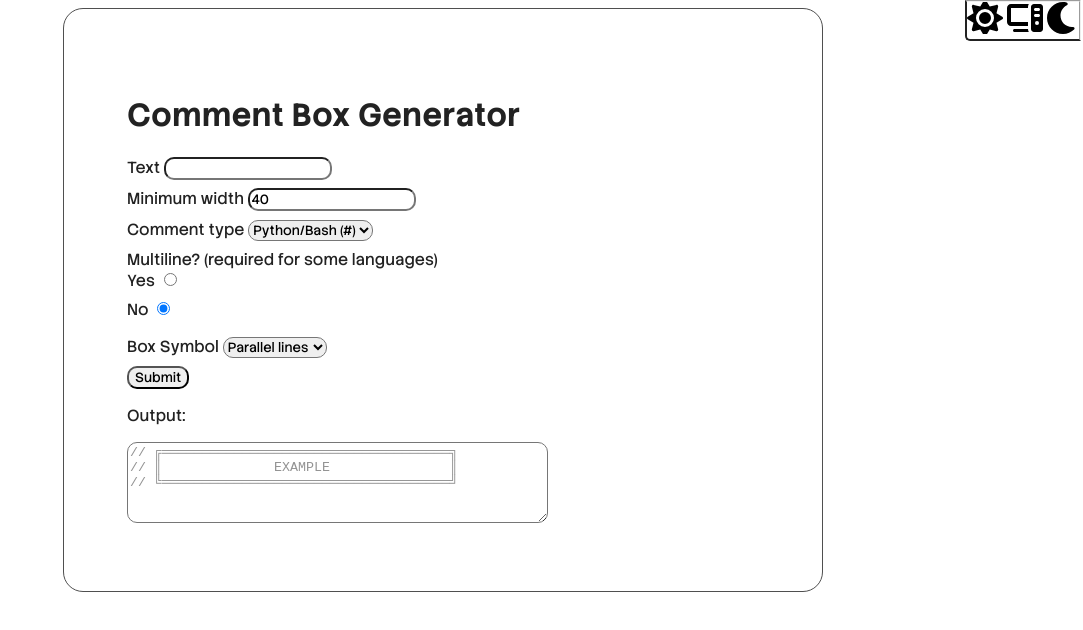
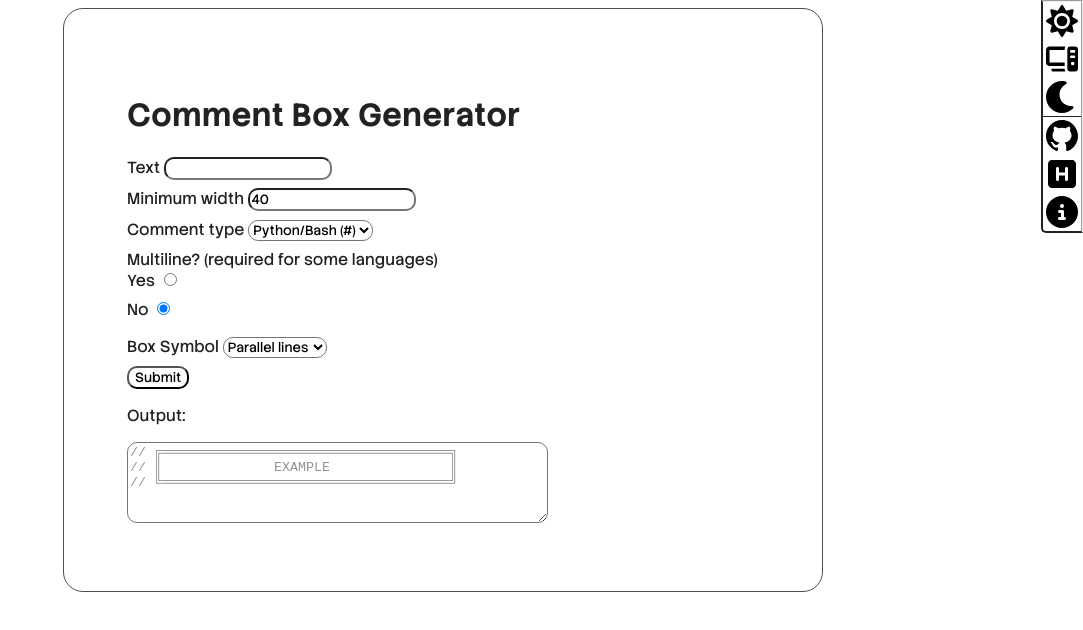
Before and after one commit to nouxinf/comment-box-generator, a website: page src/index.html in a window 1280 px wide. Shown: the whole page, without its empty margins (197-1280 px from the left). Drawn offline with Linux system fonts and the light colour scheme.

Commit message:
add github, hack club and info dialog. also fix light mode css for inputs

```diff
--- a/src/index.html
+++ b/src/index.html
@@ -97,8 +97,6 @@
 			>
 			</textarea>
 		</div>
-
-		<!-- temp - gonna be replaced soon-->
 		<fieldset id="colorScheme">
 			<label>
 				<input
@@ -141,7 +139,46 @@
 					alt="Dark mode"
 				/>
 			</label>
+			<div id="sociallinks">
+				<a
+					href="https://github.com/nouxinf/comment-box-generator"
+					target="_blank"
+					><img
+						class="toprighticon"
+						src="assets/ico/github.svg"
+					/>
+				</a>
+				<a
+					href="https://stardance.hackclub.com/projects/44282"
+					target="_blank"
+				>
+					<img
+						class="toprighticon"
+						src="assets/ico/hackclub.svg"
+					/>
+				</a>
+				<a
+					href="javascript:document.getElementById('infodialog').showModal()"
+				>
+					<img
+						class="toprighticon"
+						src="assets/ico/info.svg"
+					/>
+				</a>
+			</div>
 		</fieldset>
+		<dialog
+			id="infodialog"
+			closedby="any"
+		>
+			<h2>About</h2>
+			<p>
+				Comment Box Generator is a tool that lets you generate comment
+				boxes for various programming languages.
+			</p>
+			<h3>Attribution</h3>
+			<p>SVG icons by Fontawesome</p>
+		</dialog>
 		<script src="main.js"></script>
 	</body>
 </html>
--- a/src/styles.css
+++ b/src/styles.css
@@ -56,6 +56,7 @@ input,
 textarea,
 select {
 	border-radius: 10px;
+	background-color: var(--background-color);
 }
 
 input:focus,
@@ -105,14 +106,29 @@ form label {
 	border-left: var(--text-color) solid 2px;
 	border-bottom: var(--text-color) solid 2px;
 	border-bottom-left-radius: 5px;
+	background-color: var(--background-color);
+	margin-right: 0;
 }
 
 .toprighticon {
 	height: 2rem;
+	width: 2rem;
 	filter: var(--icon-filter);
 	cursor: pointer;
+	padding: 3px 3px 3px 3px;
+	display: block;
 }
 
 input[type="radio"][class="radio-toprightbutton"] {
 	display: none;
 }
+
+#sociallinks {
+	border-top: solid 1px var(--text-color);
+	text-decoration: none;
+}
+
+dialog {
+	background-color: var(--background-color);
+	color: var(--text-color);
+}
```
Also changed, not shown: src/assets/ico/github.svg (added), src/assets/ico/hackclub.svg (added), src/assets/ico/info.svg (added).
